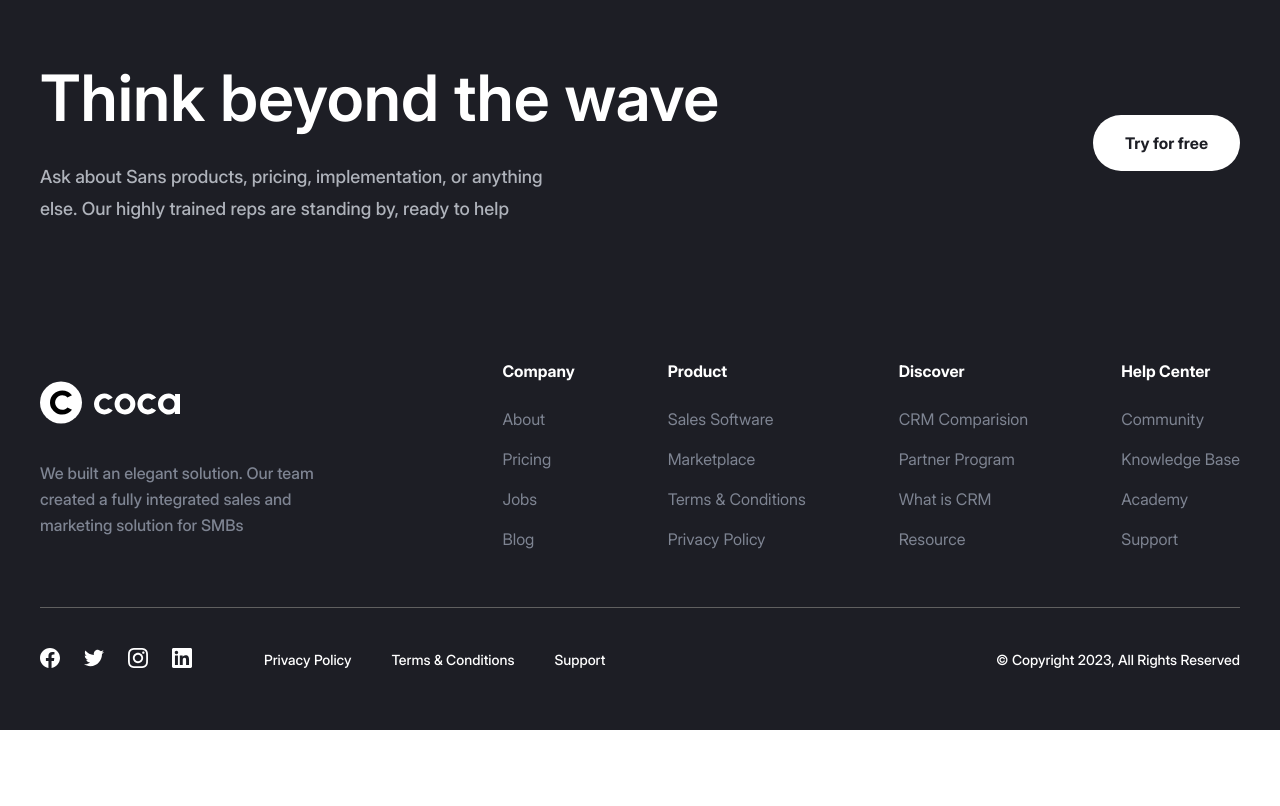
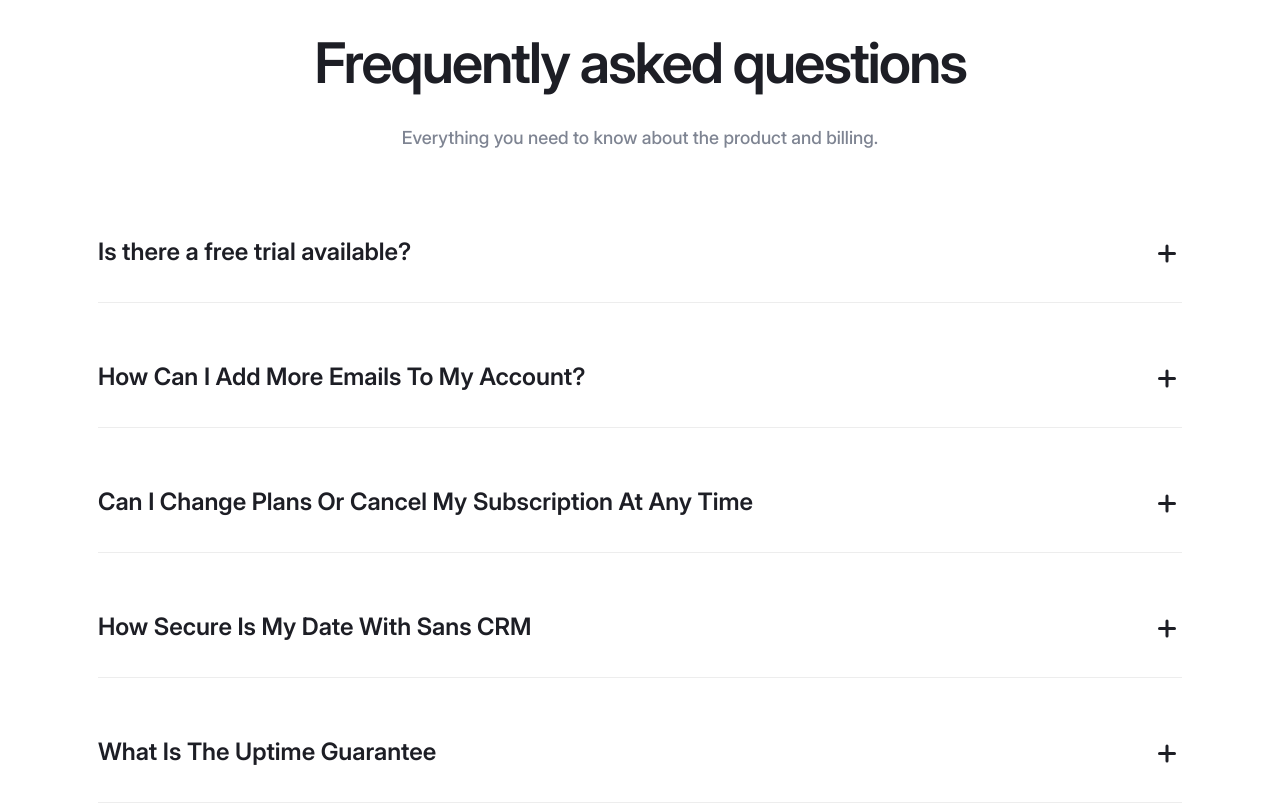
Before and after one commit to bol-web/coca, a website built with Vite: page src/pricing.html in a window 1280 px wide. Shown: the part 1640-2446 px from the top of the page. Before the commit the page ends 2370 px from the top, so only its background shows below. Built offline with nearby package versions, Linux system fonts and the light colour scheme.

Commit message:
Created pricing:faq section

```diff
--- /dev/null
+++ b/src/assets/scss/components/pricing/faq.scss
@@ -0,0 +1,119 @@
+@use '../../mixins/flex.scss' as *;
+@use '../../mixins/media.scss' as *;
+
+.faq {
+  padding: 82px 0 160px;
+  text-align: center;
+
+  @include mobile {
+    padding: 42px 0 80px;
+  }
+
+  &__container {
+    max-width: 1114px;
+  }
+
+  &__title {
+    margin-bottom: 24px;
+    font-weight: 600;
+    letter-spacing: -0.04em;
+    color: var(--neutral-color-100);
+
+    @include mobile {
+      margin-bottom: 18px;
+    }
+  }
+
+  &__descr {
+    margin-bottom: 80px;
+    font-weight: 500;
+    line-height: 178%;
+    color: var(--neutral-color-150);
+
+    @include mobile {
+      margin-bottom: 50px;
+    }
+  }
+
+  &__accordion {
+    border-bottom: 1px solid var(--neutral-color-30);
+    padding-bottom: 32px;
+    text-align: left;
+
+    @include mobile {
+      padding-bottom: 12px;
+    }
+
+    &:not(:last-child) {
+      margin-bottom: 56px;
+
+      @include mobile {
+        margin-bottom: 36px;
+      }
+    }
+
+    &-control {
+      @include flex-all-between;
+      gap: 15px;
+      list-style: none;
+      cursor: pointer;
+
+      &::-webkit-detalis-marker {
+        display: none;
+      }
+    }
+
+    &-title {
+      font-weight: 600;
+      line-height: 150%;
+      color: var(--neutral-color-100);
+    }
+
+    &-icon {
+      position: relative;
+      width: 24px;
+      height: 24px;
+
+      &::before {
+        content: '';
+        display: inline-block;
+        border-radius: 6px;
+        width: 18px;
+        height: 3px;
+        background-color: var(--neutral-color-100);
+      }
+
+      &::after {
+        transform: rotate(90deg);
+      }
+
+      &::before,
+      &::after {
+        content: '';
+        position: absolute;
+        top: 50%;
+        left: 0;
+        display: inline-block;
+        border-radius: 6px;
+        width: 18px;
+        height: 3px;
+        background-color: var(--neutral-color-100);
+      }
+    }
+
+    &[open] &-icon::after {
+      display: none;
+    }
+
+    &-text {
+      margin-top: 16px;
+      font-weight: 500;
+      line-height: 178%;
+      color: var(--neutral-color-150);
+
+      @include mobile {
+        margin-top: 10px;
+      }
+    }
+  }
+}
--- a/src/assets/scss/globals/text.scss
+++ b/src/assets/scss/globals/text.scss
@@ -118,6 +118,10 @@
 
     &-large {
       font-size: 24px;
+
+      @include mobile {
+        font-size: 18px;
+      }
     }
 
     &-medium {
--- a/src/assets/scss/pricing.scss
+++ b/src/assets/scss/pricing.scss
@@ -5,4 +5,5 @@
 // components
 @use './components/header';
 @use './components/pricing/hero';
+@use './components/pricing/faq';
 @use './components/footer';
--- /dev/null
+++ b/src/html/components/pricing/faq.html
@@ -0,0 +1,73 @@
+<section class="faq">
+  <div class="container faq__container">
+    <h2 class="faq__title heading-h2">Frequently asked questions</h2>
+    <p class="faq__descr text-p-medium">
+      Everything you need to know about the product and billing.
+    </p>
+    <details class="faq__accordion">
+      <summary class="faq__accordion-control">
+        <h3 class="faq__accordion-title text-p-large">
+          Is there a free trial available?
+        </h3>
+        <span class="faq__accordion-icon"> </span>
+      </summary>
+      <p class="faq__accordion-text text-p-medium">
+        Yes, you can try us for free for 30 days. If you want, we’ll provide you
+        with a free, personalized 30-minute onboarding call to get you up and
+        running as soon as possible.
+      </p>
+    </details>
+    <details class="faq__accordion">
+      <summary class="faq__accordion-control">
+        <h3 class="faq__accordion-title text-p-large">
+          How Can I Add More Emails To My Account?
+        </h3>
+        <span class="faq__accordion-icon"> </span>
+      </summary>
+      <p class="faq__accordion-text text-p-medium">
+        Yes, you can try us for free for 30 days. If you want, we’ll provide you
+        with a free, personalized 30-minute onboarding call to get you up and
+        running as soon as possible.
+      </p>
+    </details>
+    <details class="faq__accordion">
+      <summary class="faq__accordion-control">
+        <h3 class="faq__accordion-title text-p-large">
+          Can I Change Plans Or Cancel My Subscription At Any Time
+        </h3>
+        <span class="faq__accordion-icon"> </span>
+      </summary>
+      <p class="faq__accordion-text text-p-medium">
+        Yes, you can try us for free for 30 days. If you want, we’ll provide you
+        with a free, personalized 30-minute onboarding call to get you up and
+        running as soon as possible.
+      </p>
+    </details>
+    <details class="faq__accordion">
+      <summary class="faq__accordion-control">
+        <h3 class="faq__accordion-title text-p-large">
+          How Secure Is My Date With Sans CRM
+        </h3>
+        <span class="faq__accordion-icon"> </span>
+      </summary>
+      <p class="faq__accordion-text text-p-medium">
+        Yes, you can try us for free for 30 days. If you want, we’ll provide you
+        with a free, personalized 30-minute onboarding call to get you up and
+        running as soon as possible.
+      </p>
+    </details>
+    <details class="faq__accordion">
+      <summary class="faq__accordion-control">
+        <h3 class="faq__accordion-title text-p-large">
+          What Is The Uptime Guarantee
+        </h3>
+        <span class="faq__accordion-icon"> </span>
+      </summary>
+      <p class="faq__accordion-text text-p-medium">
+        Yes, you can try us for free for 30 days. If you want, we’ll provide you
+        with a free, personalized 30-minute onboarding call to get you up and
+        running as soon as possible.
+      </p>
+    </details>
+  </div>
+</section>
--- a/src/pricing.html
+++ b/src/pricing.html
@@ -6,6 +6,7 @@
     <load src="./html/components/header.html" title="Pricing" />
 
     <load src="./html/components/pricing/hero.html" />
+    <load src="./html/components/pricing/faq.html" />
 
     <load src="./html/components/footer.html" />
 
```
